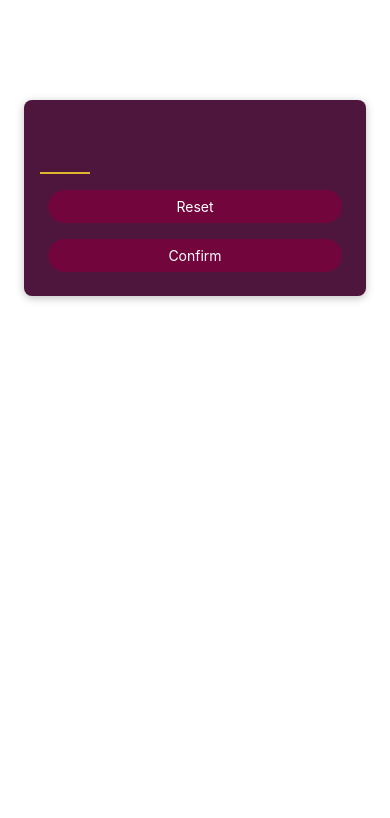
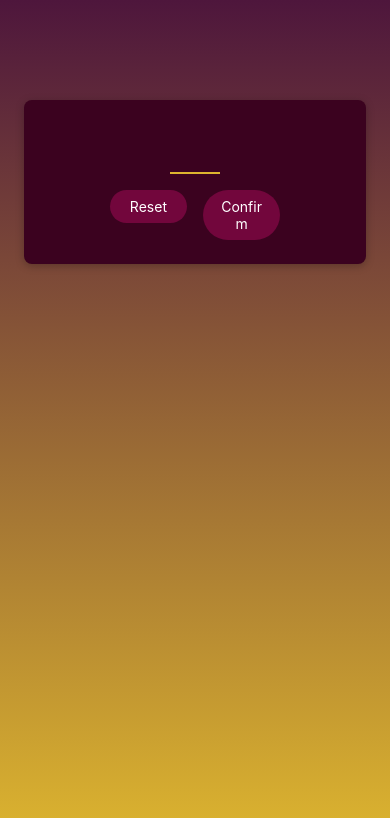
Before and after one commit to Hlaing-Htet/react-native-number-game-app, a React Native app: screen / in a window 390 px wide. Shown: the top 818 px of the page. Built offline with nearby package versions, Linux system fonts and the light colour scheme.

Commit message:
background linear gragient

```diff
--- a/App.js
+++ b/App.js
@@ -1,16 +1,20 @@
 import { StatusBar } from "expo-status-bar";
-import { StyleSheet, Text, View } from "react-native";
+import { StyleSheet } from "react-native";
 import StartGameScreen from "./screens/StartGameScreen";
-
+import { LinearGradient } from "expo-linear-gradient";
 export default function App() {
-  return <StartGameScreen />;
+  return (
+    <LinearGradient colors={["#4e163c", "#ddb52f"]} style={styles.rootScreen}>
+      <StartGameScreen />
+    </LinearGradient>
+  );
 }
 
 const styles = StyleSheet.create({
-  container: {
+  rootScreen: {
     flex: 1,
-    backgroundColor: "#fff",
-    alignItems: "center",
-    justifyContent: "center",
+
+    // alignItems: "center",
+    // justifyContent: "center",
   },
 });
--- a/app.json
+++ b/app.json
@@ -11,9 +11,7 @@
       "resizeMode": "contain",
       "backgroundColor": "#ffffff"
     },
-    "assetBundlePatterns": [
-      "**/*"
-    ],
+    "assetBundlePatterns": ["**/*"],
     "ios": {
       "supportsTablet": true
     },
--- a/package.json
+++ b/package.json
@@ -12,7 +12,8 @@
     "expo": "~48.0.15",
     "expo-status-bar": "~1.4.4",
     "react": "18.2.0",
-    "react-native": "0.71.8"
+    "react-native": "0.71.8",
+    "expo-linear-gradient": "~12.1.2"
   },
   "devDependencies": {
     "@babel/core": "^7.20.0"
--- a/screens/StartGameScreen.js
+++ b/screens/StartGameScreen.js
@@ -12,8 +12,14 @@
         autoCapitalize="none"
         autoCorrect={false}
       />
-      <PrimaryButton>Reset</PrimaryButton>
-      <PrimaryButton>Confirm</PrimaryButton>
+      <View style={styles.buttonsContainer}>
+        <View style={styles.buttonContainer}>
+          <PrimaryButton>Reset</PrimaryButton>
+        </View>
+        <View style={styles.buttonContainer}>
+          <PrimaryButton>Confirm</PrimaryButton>
+        </View>
+      </View>
     </View>
   );
 };
@@ -25,13 +31,15 @@
     marginHorizontal: 24,
     padding: 16,
     marginTop: 100,
-    backgroundColor: "#4e163c",
+    backgroundColor: "#3b021f",
     borderRadius: 8,
     elevation: 8,
     shadowColor: "black",
     shadowOffset: { width: 0, height: 2 },
     shadowRadius: 8,
     shadowOpacity: 0.25,
+    alignItems: "center",
+    justifyContent: "center",
   },
   numberInput: {
     height: 50,
@@ -44,4 +52,10 @@
     marginVertical: 8,
     textAlign: "center",
   },
+  buttonsContainer: {
+    flexDirection: "row",
+  },
+  buttonContainer: {
+    flex: 1,
+  },
 });
```
Also changed, not shown: 1 other file (tests, documents, lock files or other folders).
